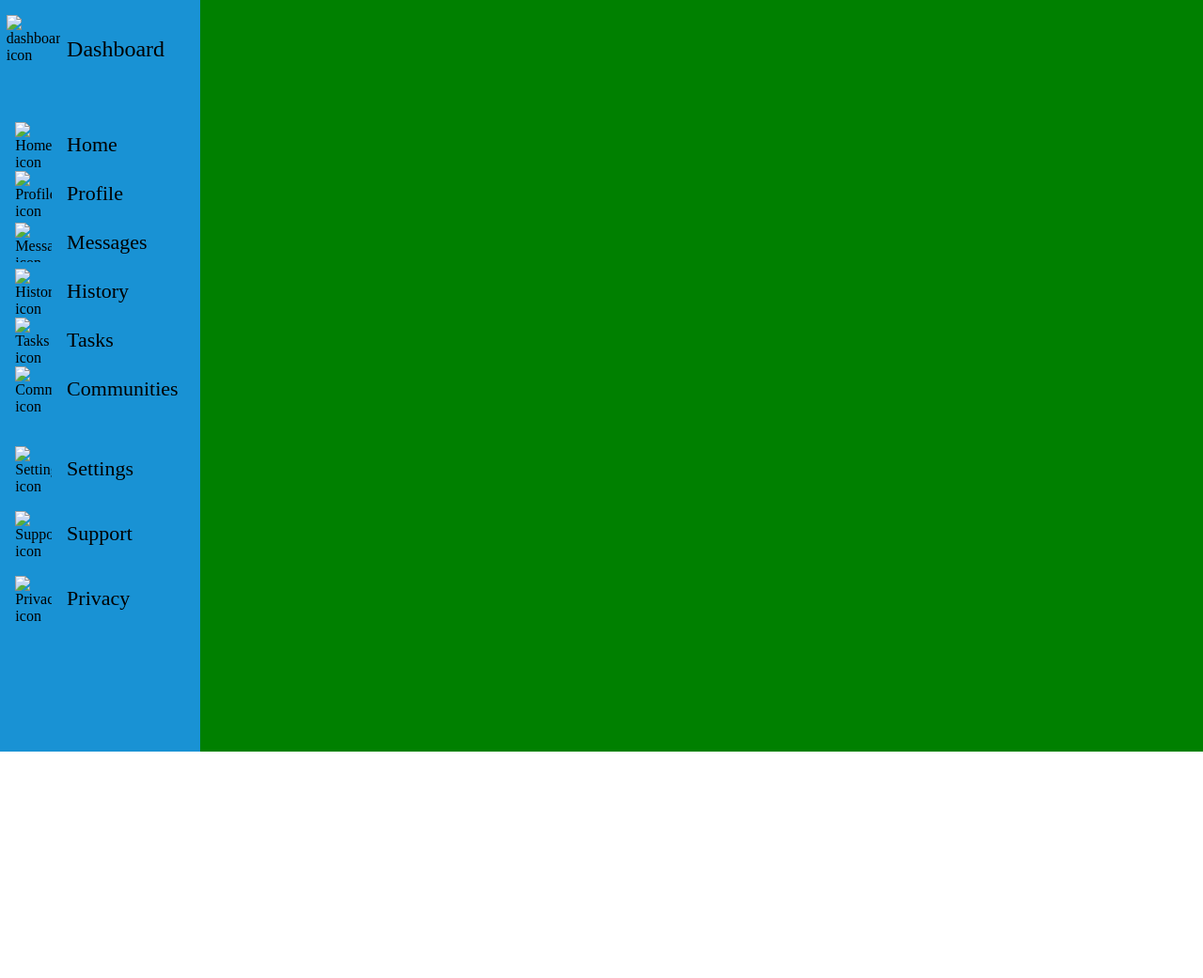
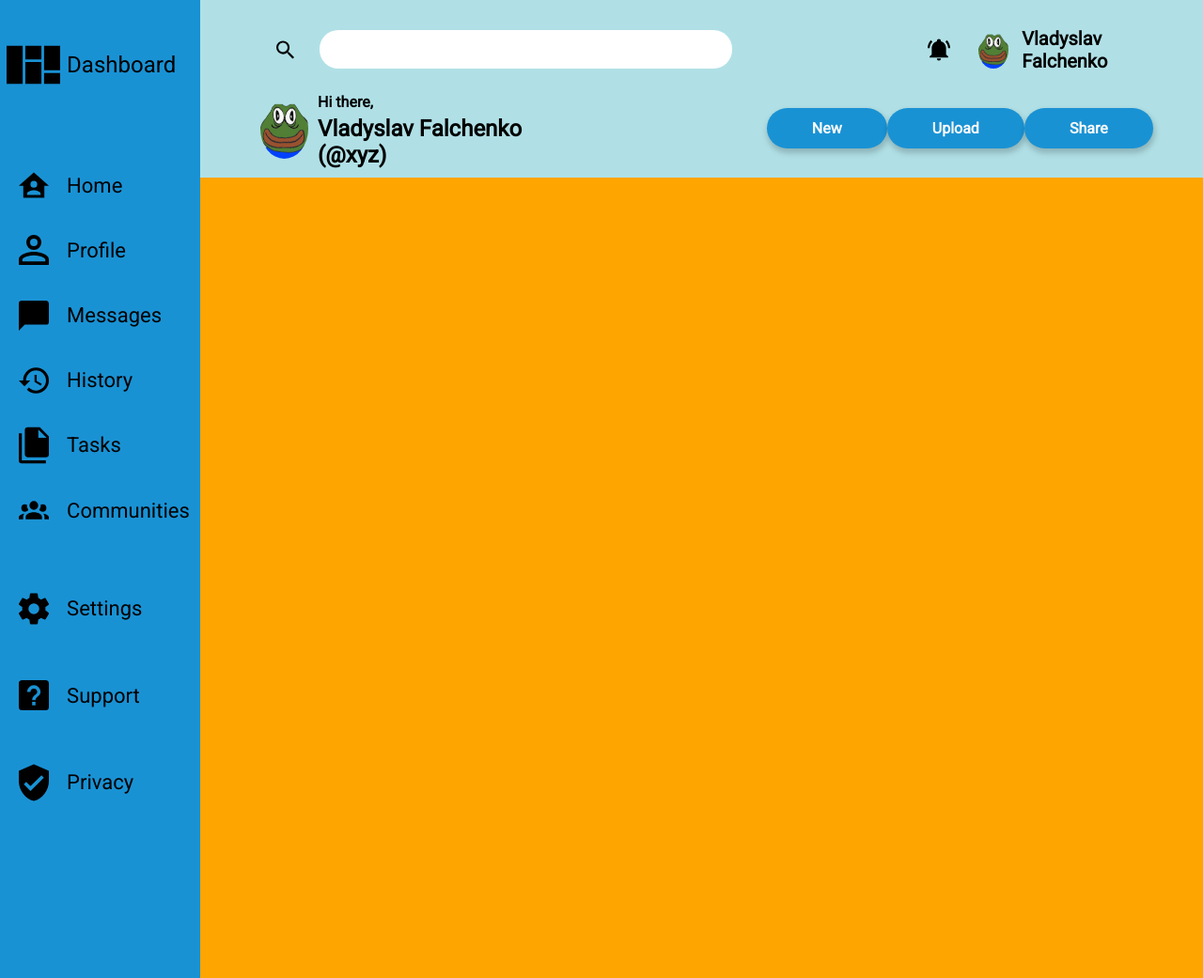
Before and after one commit to vladyslav-falchenko/Admin-dashboard, a plain HTML site: page index.html in a window 1280 px wide. Shown: the whole page at 94% size. Before the commit the page ends 800 px from the top, so only its background shows below. Drawn offline with Linux system fonts and the light colour scheme.

Commit message:
Implement the first iteration of header

```diff
--- a/index.html
+++ b/index.html
@@ -5,6 +5,9 @@
     <meta http-equiv="X-UA-Compatible" content="IE=edge">
     <meta name="viewport" content="width=device-width, initial-scale=1.0">
     <link rel="stylesheet" href="styles.css">
+    <link rel="preconnect" href="https://fonts.googleapis.com">
+    <link rel="preconnect" href="https://fonts.gstatic.com" crossorigin>
+    <link href="https://fonts.googleapis.com/css2?family=Roboto&display=swap" rel="stylesheet">
     <title>Admin-dashboard</title>
 </head>
 <body>
@@ -37,9 +40,31 @@
         </div>
     </div>
     <div class="main-area">
-        <div class="top-section">
-            <div>
-
+        <div class="header">
+            <div class="search-and-user-info">
+                <div class="search-section">
+                    <img class="search-icon" src="images/search.svg" alt="search icon">
+                    <input type="text">
+                </div>
+                <div></div>
+                <div class="user-info-section">
+                    <img class="notification-icon" src="images/bell.svg" alt="notification icon">
+                    <img class="current-user-image-small" src="images/stare.png" alt="small user image">
+                    <div class="current-user-name">Vladyslav Falchenko</div>
+                </div>
+            </div>
+            <div class="greeting-and-actions">
+                <div class="greetings">
+                    <img class="user-image-big" src="images/stare.png" alt="big user image"></img>
+                    <div class="greeting">Hi there,</div>
+                    <div class="name-and-tag">Vladyslav Falchenko (@xyz)</div>
+                </div>
+                <div></div>
+                <div class="actions">
+                    <button class="button">New</button>
+                    <button class="button">Upload</button>
+                    <button class="button">Share</button>
+                </div>
             </div>
         </div>
         <div class="main-section"></div>
--- a/styles.css
+++ b/styles.css
@@ -1,14 +1,24 @@
-body, html {
-    height: 100%;
-    width: 100%;
+ * {
+    font-family: 'Roboto', sans-serif;
+ }
+
+ html, body {
+    height: 100vh;
+    width: 100vw;
     margin: 0;
     padding: 0;
+ }
+
+ html {
+    font-size: 16px;
+    max-width: 100%;
+    overflow: hidden;
 }
 
 body {
     display: grid;
-    grid-template-rows: 1fr;
     grid-template-columns: 1fr 5fr;
+
 }
 
 .sidebar {
@@ -50,8 +60,8 @@ body {
 }
 
 .sidebar-main-icon {
-    width: 3vw;
-    height: 6vh;
+    width: 2.5vw;
+    height: 5vh;
     justify-self: center;
     align-self: center;
 }
@@ -67,12 +77,125 @@ body {
 }
 
 .main-area {
-    background-color: green;
+    background-color: powderblue;
     display: grid;
     grid-template-rows: 1fr 4.5fr;
 }
 
-.top-section {
+.header {
     display: grid;
     grid-template-rows: 1fr 1fr;
+    padding: 1% 5%;
 }
+
+.search-and-user-info {
+    display: grid;
+    grid-template-columns: 3fr 0fr 1.5fr;
+    justify-content: space-between;
+    column-gap: 10%;
+}
+
+.search-section {
+    display: grid;
+    grid-template-columns: 1fr 6fr;
+    align-items: center;
+}
+
+.search-icon {
+    width: 1.5vw;
+    height: 3vh;
+    justify-self: center;
+    align-self: center;
+}
+
+input {
+    height: 40%;
+    border-radius: 20px;
+    padding: 0.5vmin 4vmin;
+    border: none;
+    outline: none;
+    font-size: calc(12px + 1vmin);
+}
+
+.user-info-section {
+    display: grid;
+    grid-template-columns: 1fr 1fr 2.5fr;
+    align-items: center;
+    gap: 1%;
+}
+
+.current-user-name {
+    font-size: calc(14px + (0.75vmin));
+    font-weight: bold;
+}
+
+.greeting-and-actions {
+    display: grid;
+    grid-template-columns: 1fr 0fr 1fr;
+    justify-content: space-between;
+    column-gap: 10%;
+}
+
+.notification-icon {
+    width: 3vmin;
+    height: 3vmin;
+    justify-self: center;
+    align-self: center;
+}
+
+.current-user-image-small {
+    align-self: center;
+    justify-self: center;
+    width: 2.5vw;
+    height: 5vh;
+    border-radius: 50%;
+}
+
+.greetings {
+    display: grid;
+    grid-template-rows: 1fr 2fr;
+    grid-template-columns: 1fr 4fr;
+    justify-content: start;
+    align-items: center;
+}
+
+.user-image-big {
+    grid-area: 1 / 1 / 3 / 2;
+    align-self: center;
+    justify-self: center;
+    width: 4vw;
+    height: 8vh;
+    border-radius: 50%;
+}
+
+.greeting {
+    font-weight: bold;
+}
+
+.name-and-tag {
+    font-weight: bold;
+    font-size: calc(14px + (1.25vmin));
+}
+
+.actions {
+    display: grid;
+    align-items: center;
+    justify-items: end;
+    grid-template-rows: 1fr;
+    grid-template-columns: 1fr 1fr 1fr;
+}
+
+.main-section {
+    background-color: orange;
+}
+
+button {
+    padding: 1.5vmin 6vmin;
+    border-radius: 25px;
+    background-color: #1992d4;
+    border: none;
+    color: #f9f9f8;
+    font-size: calc(12px + 0.5vmin);
+    font-weight: 600;
+    box-shadow: 1px 4px 6px 1px rgb(0 0 0 / 20%);
+}
```
Also changed, not shown: images/add-as-favorite.svg (added), images/bell.svg (added), images/communities-icon.svg (added), images/eye+.svg (added), images/fork.svg (added), images/history-icon.svg (added), images/home-icon.svg (added), images/message-icon.svg (added), images/privacy.svg (added), images/profile-icon.svg (added), images/search.svg (added), images/settings-icon.svg (added), images/stare.png (added), images/support-icon.svg (added), 2 more files.
